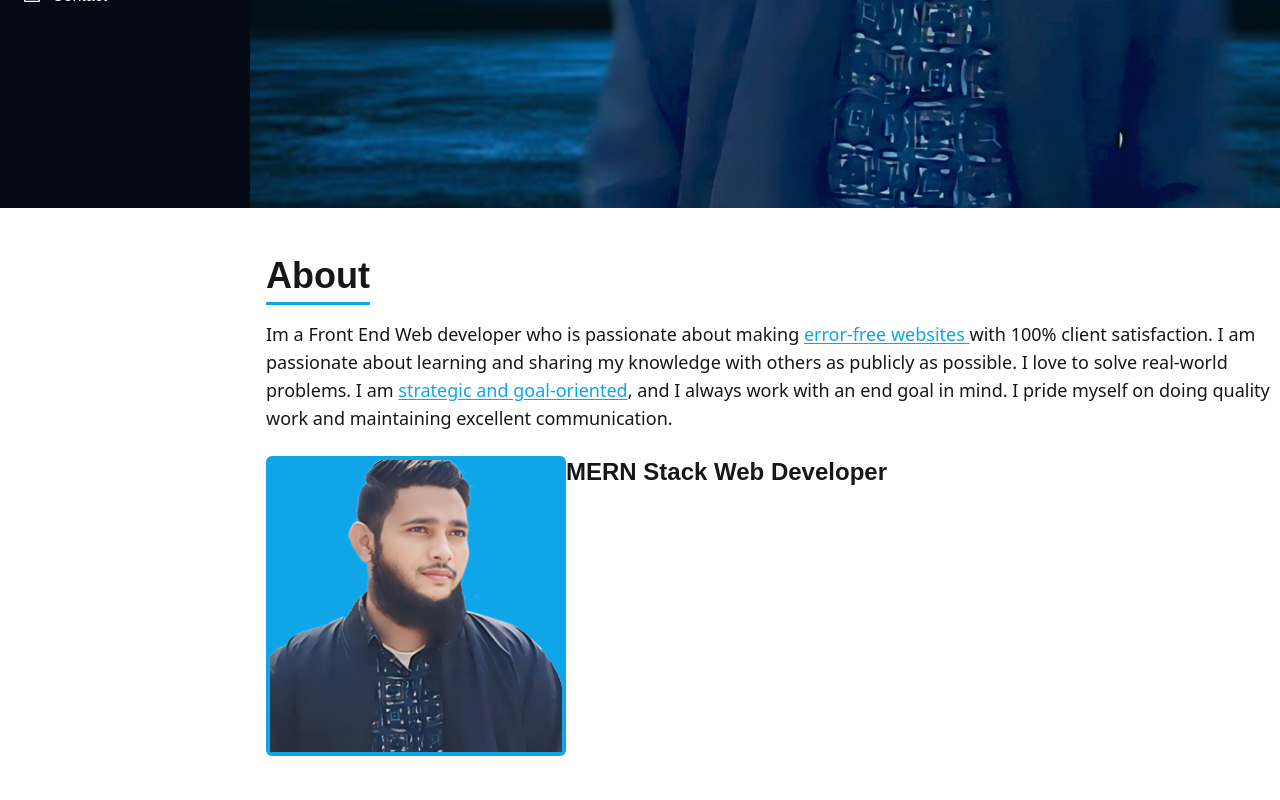
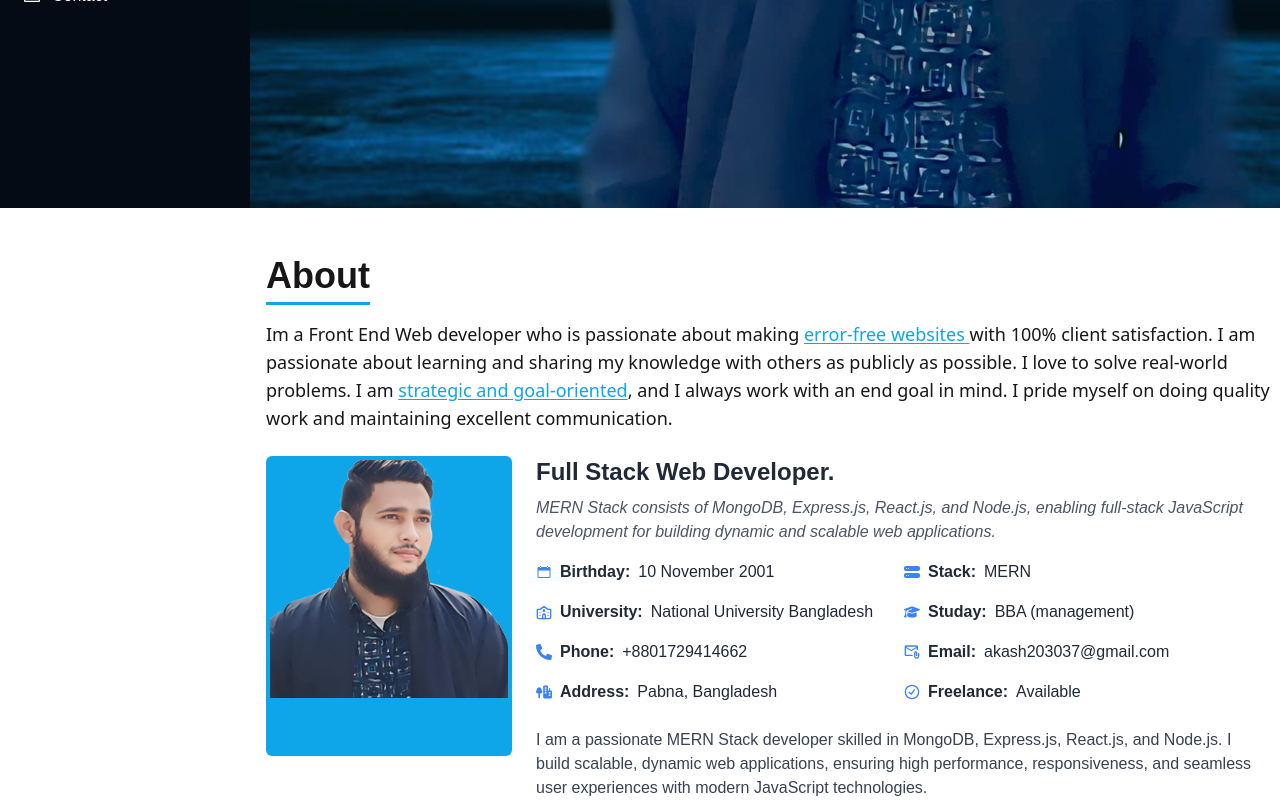
Before and after one commit to mohammad-atikuzzaman/atikuzzaman, a Next.js app: page / in a window 1280 px wide. Shown: the part 592-1392 px from the top of the page. Before the commit the page ends 1348 px from the top, so only its background shows below. Built offline with nearby package versions, Linux system fonts and the light colour scheme.

Commit message:
updataed

```diff
--- a/app/components/About.tsx
+++ b/app/components/About.tsx
@@ -1,6 +1,7 @@
 import React, { FC } from "react";
 import Title from "./reusableComponents/Title";
 import Image from "next/image";
+import ProfileInfo from "./ProfileInfo";
 
 const About: FC = () => {
   return (
@@ -32,9 +33,7 @@ const About: FC = () => {
           />
         </div>
 
-        <section>
-          <h3 className="text-2xl font-semibold">MERN Stack Web Developer</h3>
-        </section>
+        <ProfileInfo/>
       </div>
     </div>
   );
--- /dev/null
+++ b/app/components/ProfileInfo.tsx
@@ -0,0 +1,53 @@
+import React from "react";
+import { BsFillHddStackFill } from "react-icons/bs";
+import { FaArrowRight, FaPhoneAlt } from "react-icons/fa";
+import { FaGraduationCap, FaTreeCity } from "react-icons/fa6";
+import { GrStatusGood } from "react-icons/gr";
+import { IoIosCalendar } from "react-icons/io";
+import { LuUniversity } from "react-icons/lu";
+import { MdOutlineAttachEmail } from "react-icons/md";
+
+const ProfileInfo = () => {
+  return (
+    <div className="max-w-3xl mx-auto px-6 text-gray-800">
+      <h2 className="text-2xl font-bold">
+       Full Stack Web Developer.
+      </h2>
+      <p className="italic text-gray-600 mt-2">
+      MERN Stack consists of MongoDB, Express.js, React.js, and Node.js, enabling full-stack JavaScript development for building dynamic and scalable web applications.
+      </p>
+
+      <div className="grid grid-cols-1 md:grid-cols-2 gap-4 mt-4">
+        <p className="flex items-center gap-2">
+          <IoIosCalendar className="text-blue-500" /> <b>Birthday:</b> 10 November 2001
+        </p>
+        <p className="flex items-center gap-2">
+          <BsFillHddStackFill className="text-blue-500" /> <b>Stack:</b> MERN
+        </p>
+        <p className="flex items-center gap-2">
+          <LuUniversity className="text-blue-500" /> <b>University:</b> National University Bangladesh
+        </p>
+        <p className="flex items-center gap-2">
+          <FaGraduationCap className="text-blue-500" /> <b>Studay:</b> BBA {"(management)"}
+        </p>
+        <p className="flex items-center gap-2">
+          <FaPhoneAlt className="text-blue-500" /> <b>Phone:</b> +8801729414662
+        </p>
+        <p className="flex items-center gap-2">
+          <MdOutlineAttachEmail className="text-blue-500" /> <b>Email:</b> akash203037@gmail.com
+        </p>
+        <p className="flex items-center gap-2">
+          <FaTreeCity className="text-blue-500" /> <b>Address:</b> Pabna, Bangladesh
+        </p>
+        <p className="flex items-center gap-2">
+          <GrStatusGood className="text-blue-500" /> <b>Freelance:</b> Available
+        </p>
+      </div>
+      <p className="mt-6 text-gray-700">
+      I am a passionate MERN Stack developer skilled in MongoDB, Express.js, React.js, and Node.js. I build scalable, dynamic web applications, ensuring high performance, responsiveness, and seamless user experiences with modern JavaScript technologies.
+      </p>
+    </div>
+  );
+};
+
+export default ProfileInfo;
```
Also changed, not shown: 1 other file (tests, documents, lock files or other folders).
